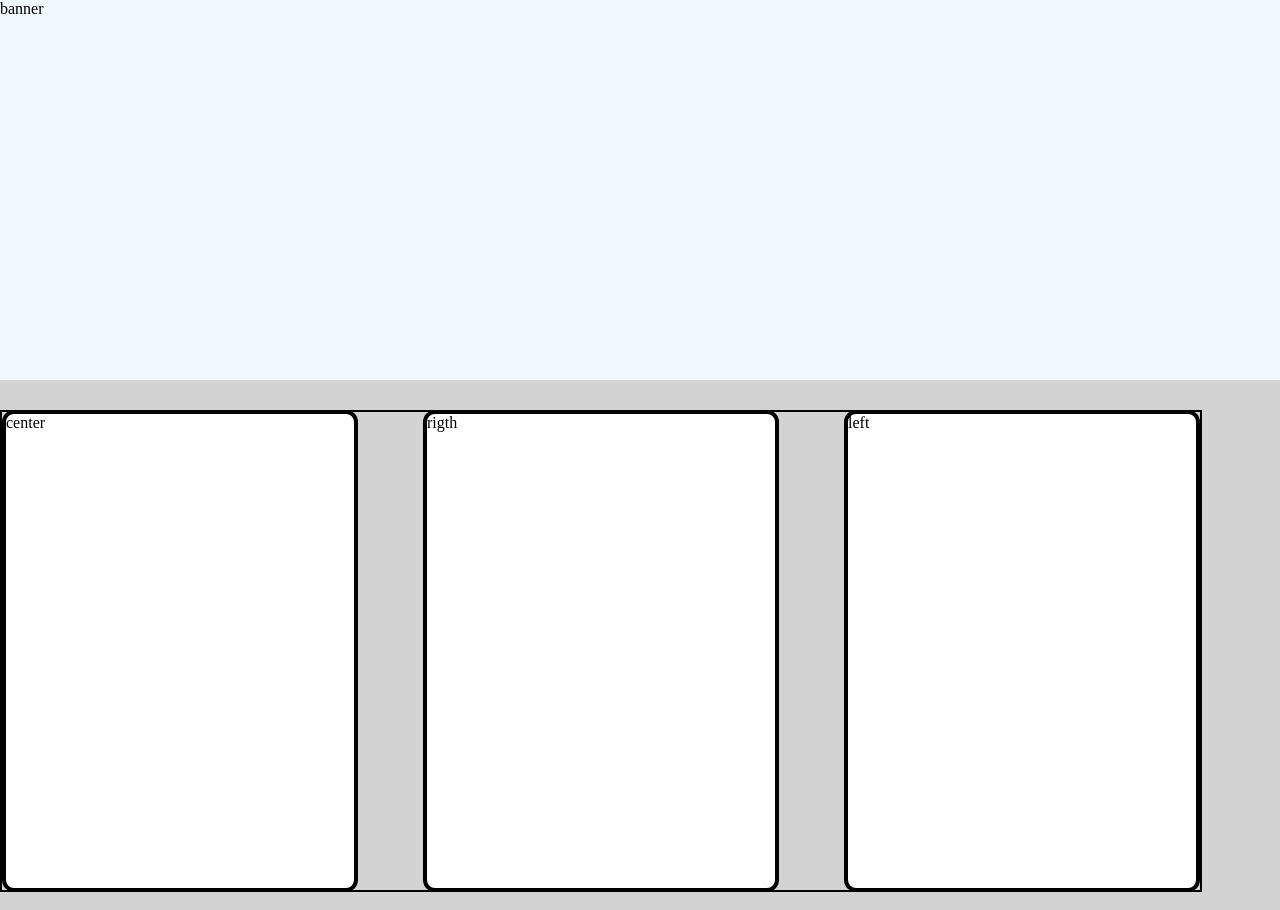
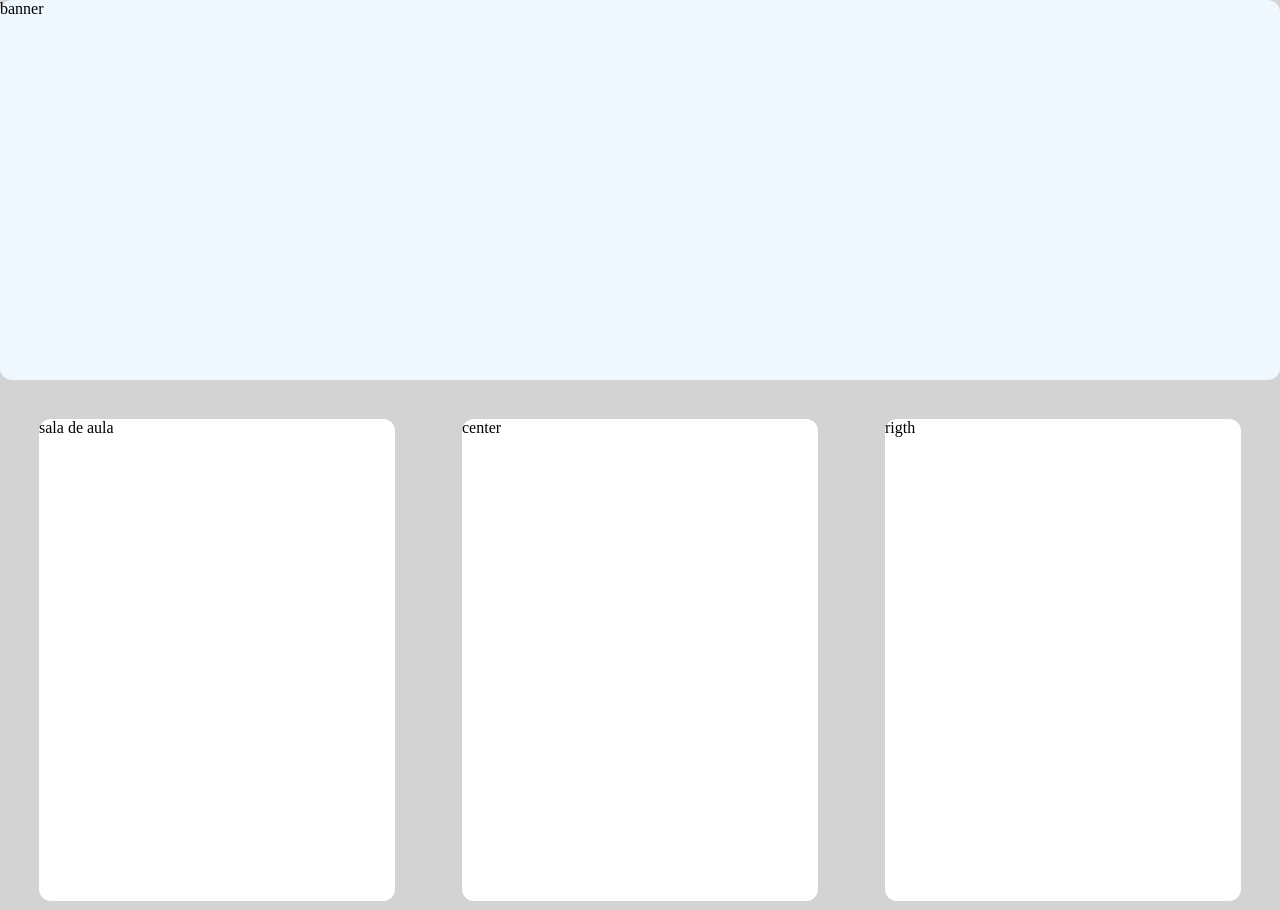
Before and after one commit to ThiagoHenrique67/DISPLAY, a website: page meu-senai/hero_section.html in a window 1280 px wide. Drawn offline with Linux system fonts and the light colour scheme.

Commit message:
ADD: site meu senai

```diff
--- a/meu-senai/hero-section.css
+++ b/meu-senai/hero-section.css
@@ -16,7 +16,7 @@ body{
 .content-header{
     width: 100%;
     height: 380px;
-    background-color:crimson;
+    background-color:lightgrey;
 
     display: flex;
     /* alinhar na vertical */
@@ -33,6 +33,7 @@ body{
     width: 1440px;
     height: 380px;
     background-color:aliceblue;
+    border-radius: 12px;
 }
 
 
@@ -42,12 +43,12 @@ body{
     justify-content: center;
     align-items: center;
 
-    border: 2px solid greenyellow;
+    /* border: 4px solid green; */
 }
 
 
 .content-hero{
-    border: 2px solid;
+    /* border: 2px solid; */
     width: 1202px;
     height: 482px;
     display: flex;
@@ -62,5 +63,12 @@ body{
     width: 356px;
     height: 482px;
     border-radius: 12px;
-    border: 4px solid;
+    /* border: 4px solid; */
 }
+
+h1{
+    height: 5vh;
+    width: 100%;
+    background-color: blue;
+    border-radius: 10%;
+}
--- a/meu-senai/hero_section.html
+++ b/meu-senai/hero_section.html
@@ -17,11 +17,11 @@
         </div>
     </header>
 
-    <main>
+    <main class="content-main">
         <section class="content-hero">
+            <div class="box content-hero--left"><span>sala de aula</span></div>
             <div class="box content-hero--center"><span>center</span></div>
             <div class="box content-hero--rigth"><span>rigth</span></div>
-            <div class="box content-hero--left"><span>left</span></div>
         </section>
     </main>
 
```
Also changed, not shown: meu-senai/img/layout_meu_senai.png (added).
